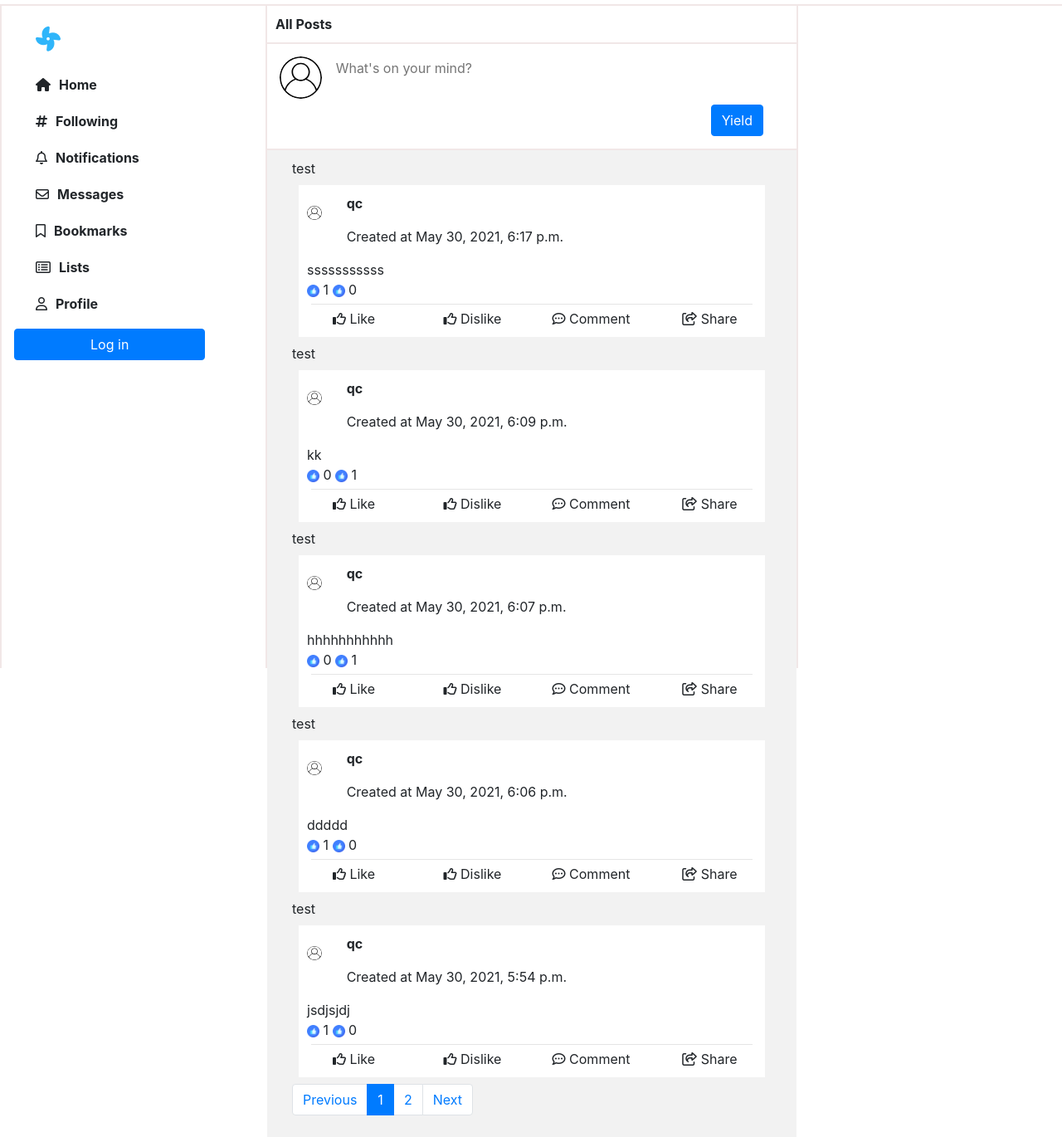
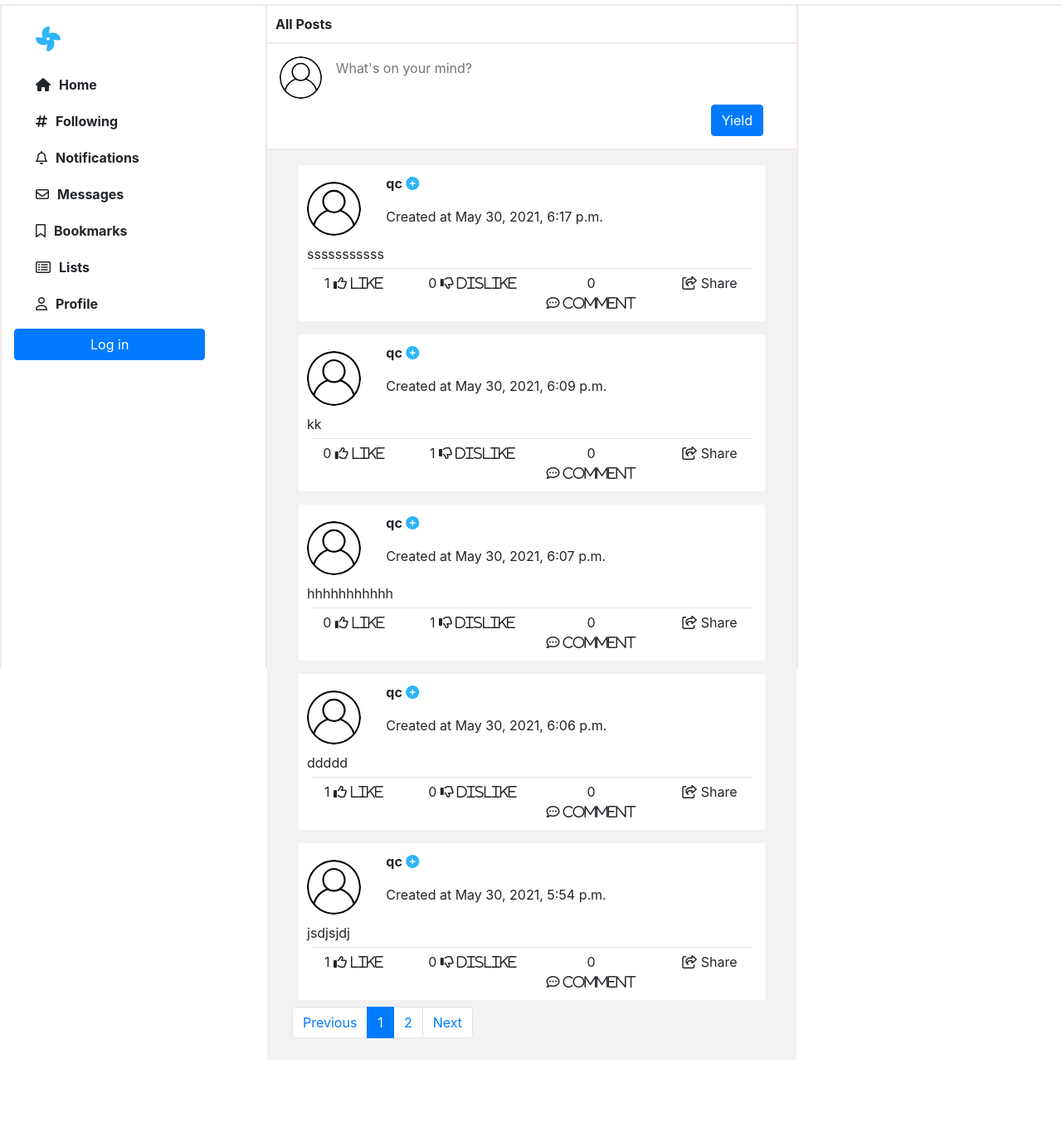
Before and after one commit to khaihoan1/cs50-project4, a Django app: page / in a window 1280 px wide. Shown: the whole page at 83% size. After the commit the page ends 1277 px from the top, so only its background shows below. Run offline with Django 3.2, Linux system fonts and the light colour scheme; data comes from the database, SQL or seed files in the repository; both versions use the stored data as it was after the commit; some libraries are stand-ins or nearby versions.

Commit message:
UI for like interaction

```diff
--- a/interact/models.py
+++ b/interact/models.py
@@ -21,7 +21,7 @@ class Comment(Interact):
         on_delete=models.CASCADE,
         null=False,
         db_column='post_parent',
-        related_name='comment',
+        related_name='comments',
     )
     comment_ref = models.ForeignKey(
         'self',
@@ -48,7 +48,7 @@ class Like(Interact):
         null=False,
         on_delete=models.CASCADE,
         db_column='post_parent',
-        related_name='like'
+        related_name='likes'
     )
 
     def get_count_to_update(self, is_like: bool):
--- a/interact/serializers/like_serializer.py
+++ b/interact/serializers/like_serializer.py
@@ -7,6 +7,7 @@ class LikeSerializer(serializers.ModelSerializer):
     class Meta:
         model = Like
         fields = ('is_like',)
+        extra_kwargs = {'is_like': {'required': True}}
 
     def save(self):
         return super().save(owner=self.context['request'].user, post_parent=self.context['post'])
--- /dev/null
+++ b/network/static/network/js/newsfeedinteraction.js
@@ -0,0 +1,37 @@
+newFeed = document.querySelectorAll('.can-like');
+newFeed.forEach(element => {
+    element.onclick = function() {
+        postId = this.parentNode.parentNode.querySelector('input').value;
+        var xhttp = new XMLHttpRequest();
+        xhttp.open("POST", `/interaction/${postId}/like`, true);
+        xhttp.setRequestHeader("Content-Type", "application/json; charset=utf-8");
+        xhttp.setRequestHeader("X-CSRFToken", getCookie('csrftoken'));
+        data = JSON.stringify({
+            "is_like": this.classList.contains("like-button"),
+        })  ;
+        xhttp.send(data);
+        xhttp.onload = function() {
+            response = JSON.parse(this.response);
+        }
+    }
+});
+
+function getCookie(name) {
+    var cookieValue = null;
+    if (document.cookie && document.cookie !== '') {
+        var cookies = document.cookie.split(';');
+        for (var i = 0; i < cookies.length; i++) {
+            var cookie = cookies[i].trim();
+            // Does this cookie string begin with the name we want?
+            if (cookie.substring(0, name.length + 1) === (name + '=')) {
+                cookieValue = decodeURIComponent(cookie.substring(name.length + 1));
+                break;
+            }
+        }
+    }
+    return cookieValue;
+}
+
+function ajaxLike(postId){
+
+};
--- a/network/static/network/styles.css
+++ b/network/static/network/styles.css
@@ -1,8 +1,11 @@
+:root {
+    --color: #2FB5FA;
+}
 body {
     margin-top: 5px;
 }
 .main-logo {
-    color: #2FB5FA;
+    color: var(--color);
     font-size: 30px;
 }
 .link-item {
@@ -21,7 +24,7 @@ body {
     margin: 10px;
 }
 .list-link-item:hover {
-    color: #2FB5FA;
+    color: var(--color);
     cursor: pointer;
 }
 .logout-button {
@@ -69,11 +72,25 @@ body {
 }
 .interaction-holder {
     text-align: center;
+}
+.interaction-icon-button {
     cursor: pointer;
 }
-.like-count-item {
-    width: 15px;
-    height: 15px;
+.post_owner_like {
+    opacity: 0.5;
+    cursor: inherit;
+}
+.post_like_already {
+    color: var(--color);
+}
+.post_dislike_already {
+    color: red;
+}
+.follow-icon {
+    color: var(--color);
+}
+.follow-already-icon {
+    color: green;
 }
 .post-avatar-img {
     width: 100%;
--- a/network/templates/network/layout.jinja
+++ b/network/templates/network/layout.jinja
@@ -73,4 +73,6 @@ $('.post-create-input').each(function () {
   this.style.height = (this.scrollHeight) + 'px';
 });
 </script>
+{% block jscript %}
+{% endblock %}
 </html>
--- a/network/templates/network/newsfeed.jinja
+++ b/network/templates/network/newsfeed.jinja
@@ -24,26 +24,26 @@
 </div>
 <div class="news-feed row">
     {% for post in posts %}
-        {% for like in post.like.all %}
-            {{ like.owner }}
-        {% endfor %}
-        {% if post.follow_already %}
-            followed
-        {% endif %}
         <div class="post-item">
             <div class="post-header row">
-                <div class="col-1 post-avatar">
+                <div class="col-2 post-avatar">
                 {% if post.owner.avatar_pic %}
                     <img src="{{ post.owner.avatar_pic.url }}" class="post-avatar-img rounded-circle">
                 {% else %}
                     <img src="/media/user.svg" class="post-avatar-img rounded-circle">
                 {% endif %}
                 </div>
-                <div class="col-11 post-info">
+                <div class="col-10 post-info">
                     <p>
                         <b>{{ post.owner }}</b>
                         {% if post.owner == user %}
-                        <button>Edit</button>
+                            <button>Edit</button>
+                        {% else %}
+                            {% if post.follow_already %}
+                                <i class="fas fa-check-circle follow-already-icon interaction-icon-button"></i>
+                            {% else %}
+                                <i class="fas fa-plus-circle follow-icon interaction-icon-button"></i>
+                            {% endif %}
                         {% endif %}
                     </p>
                     <p>Created at {{ post.created_time }}</p>
@@ -51,18 +51,38 @@
             </div>
             <div class="post-content">
                 {{post.content}}
-                <div>
-                <img class="like-count-item" src="{% static 'network/like.png' %}">
-                <span>{{ post.like_count }}</span>
-                <img class="like-count-item" src="{% static 'network/like.png' %}">
-                <span>{{ post.dislike_count }}</span>
-                </div>
             </div>
             <hr style="margin: 5px;">
             <div class="post-interaction row">
-                <div class="col-3 interaction-holder"><i class="far fa-thumbs-up"></i> Like</div>
-                <div class="col-3 interaction-holder"><i class="far fa-thumbs-up"></i> Dislike</div>
-                <div class="col-3 interaction-holder"><i class="far fa-comment-dots"></i> Comment</div>
+            <input type="hidden" value="{{ post.id }}">
+                <div class="col-3 interaction-holder">
+                    <span>{{ post.like_count }}</span>
+                    <i class="far fa-thumbs-up interaction-icon-button
+                        {% if post.owner == user or post.dislike_already %}
+                            post_owner_like
+                        {% elif post.like_already %}
+                            post_like_already
+                        {% else %}
+                            can-like like-button
+                        {% endif %}
+                    "> Like</i>
+                </div>
+                <div class="col-3 interaction-holder">
+                    <span>{{ post.dislike_count }}</span>
+                    <i class="far fa-thumbs-down interaction-icon-button
+                        {% if post.owner == user or post.like_already %}
+                            post_owner_like
+                        {% elif post.dislike_already %}
+                            post_dislike_already
+                        {% else %}
+                            can-like
+                        {% endif %}
+                    "> Dislike</i>
+                </div>
+                <div class="col-3 interaction-holder">
+                    <span>{{ post.comment_count }}</span>
+                    <i class="far fa-comment-dots"> Comment</i>
+                </div>
                 <div class="col-3 interaction-holder"><i class="far fa-share-square"></i> Share</div>
             </div>
         </div>
@@ -84,3 +104,6 @@
     {% endif %}
 </div>
 {% endblock %}
+{% block jscript %}
+<script src="{% static 'network/js/newsfeedinteraction.js' %}"></script>
+{% endblock %}
--- a/network/views.py
+++ b/network/views.py
@@ -1,11 +1,12 @@
 from django.contrib.auth import authenticate, login, logout
 from django.db import IntegrityError
+from django.db.models.expressions import OuterRef
 from django.http import HttpResponseRedirect
 from django.shortcuts import render
 from django.urls import reverse
 from django.views.generic import ListView
 from django.views.generic.edit import FormMixin
-from django.db.models import Count, Case, When, IntegerField, Prefetch, BooleanField, Value
+from django.db.models import Count, Case, When, IntegerField, BooleanField, Value, Exists
 from django.contrib.auth.decorators import login_required
 
 from .models import User
@@ -31,22 +32,40 @@ class PostListView(FormMixin, ListView):
         return context
 
     def get_queryset(self):
+        queryset = Post.objects.select_related('owner').prefetch_related(
+        ).annotate(
+            comment_count=Count('comments', distinct=True),
+            like_count=Count(
+                Case(
+                    When(likes__is_like=True, then=Value(1)),
+                    output_field=IntegerField
+                ),
+                distinct=True
+            ),
+            dislike_count=Count(
+                Case(
+                    When(likes__is_like=False, then=Value(1)),
+                    output_field=IntegerField
+                ),
+                distinct=True
+            ),
+        ).order_by('-created_time')  # improve: do we need query all?
         if self.request.user.is_authenticated:
-            followed = Follow.objects.filter(follower=self.request.user).values_list('followed', flat=True)
-        else:
-            followed = []
-        return Post.objects.select_related('owner').prefetch_related(
-            Prefetch('like', queryset=Like.objects.select_related('owner'))
-        ).annotate(like_count=Count(Case(
-            When(like__is_like=True, then=Value(1)),
-            output_field=IntegerField)
-        ), dislike_count=Count(Case(
-            When(like__is_like=False, then=Value(1)),
-            output_field=IntegerField)
-        ), follow_already=Case(
-            When(owner__in=followed, then=Value(True)),
-            default=Value(False),
-            output_field=BooleanField())).order_by('-created_time')  # improve: do we need query all?
+            return queryset.annotate(
+                follow_already=Exists(
+                    Follow.objects.filter(followed=OuterRef('owner'), follower=self.request.user)
+                ),
+                like_already=Exists(
+                    Like.objects.filter(owner=self.request.user, post_parent=OuterRef('pk'), is_like=True)
+                ),
+                dislike_already=Exists(
+                    Like.objects.filter(owner=self.request.user, post_parent=OuterRef('pk'), is_like=False)
+                )
+            )
+        return queryset.annotate(
+            follow_already=Value(False, output_field=BooleanField()),
+            like_already=Value(False, output_field=BooleanField())
+        )
 
 
 @login_required
```
Also changed, not shown: interact/views/like_view.py (+6 -6 lines), db.sqlite3, network/static/network/a-cute-cat.jpg (deleted), network/static/network/like.png (deleted), network/static/network/user.svg (deleted).
